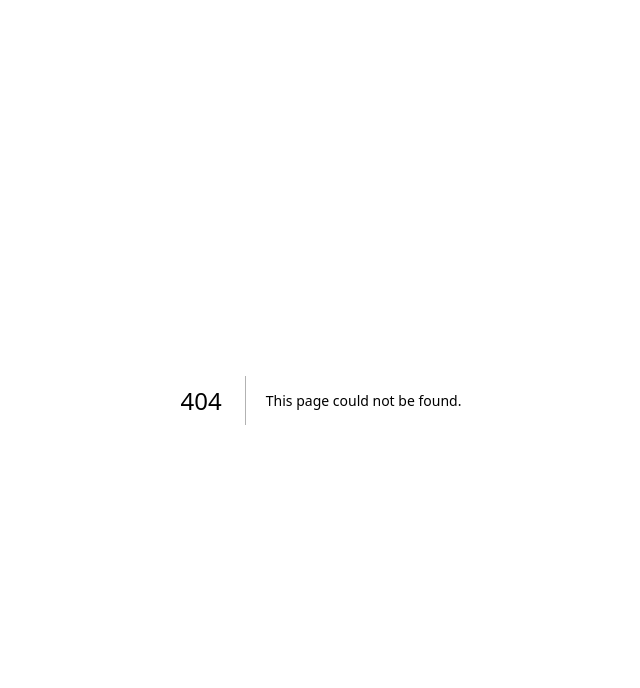
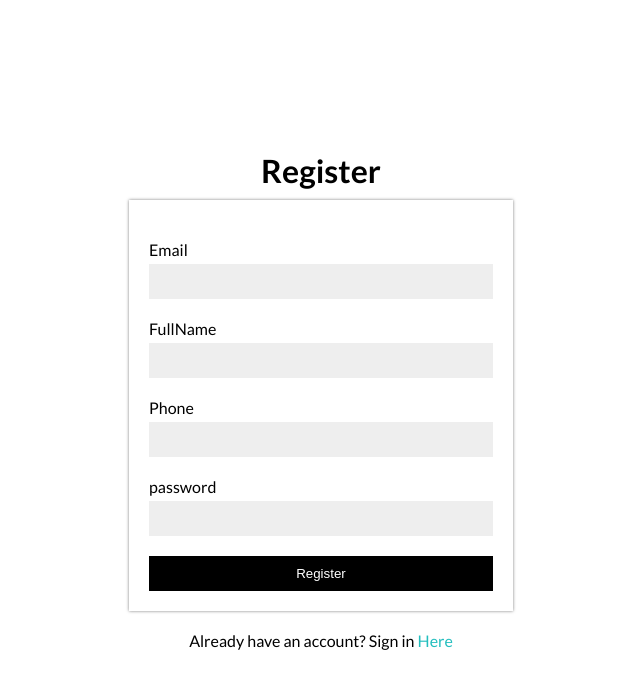
Before and after one commit to MohammadNawawi/Niori, a Next.js app: page /auth/register in a window 1280 px wide. Before the commit this address had no page. Shown: the top 688 px of the page, without its empty margins (319-959 px from the left). Built offline with nearby package versions, Linux system fonts and the light colour scheme.

Commit message:
feat : Setup firebase & Auth Register

```diff
--- a/package.json
+++ b/package.json
@@ -9,13 +9,17 @@
     "lint": "next lint"
   },
   "dependencies": {
+    "bcrypt": "^5.1.1",
+    "firebase": "^10.7.1",
     "next": "14.0.3",
     "react": "^18",
-    "react-dom": "^18"
+    "react-dom": "^18",
+    "sass": "^1.69.5"
   },
   "devDependencies": {
     "@testing-library/jest-dom": "^6.1.5",
     "@testing-library/react": "^14.1.2",
+    "@types/bcrypt": "^5.0.2",
     "@types/node": "^20",
     "@types/react": "^18",
     "@types/react-dom": "^18",
--- /dev/null
+++ b/src/components/views/auth/Register/Register.module.scss
@@ -0,0 +1,50 @@
+.register {
+  display: flex;
+  align-items: center;
+  justify-content: center;
+  flex-direction: column;
+  height: 100vh;
+  width: 100vw;
+  &__error {
+    color: red;
+    margin-bottom: 10px;
+  }
+  &__title {
+    font-size: 32px;
+    margin-bottom: 10px;
+  }
+
+  &__form {
+    width: 30%;
+    padding: 20px;
+    box-shadow: 0 0 3px rgba(0, 0, 0, 0.5);
+    margin-bottom: 20px;
+
+    &__item {
+      display: flex;
+      flex-direction: column;
+      margin: 20px 0;
+      &__input {
+        padding: 10px;
+        background-color: #eee;
+        margin-top: 5px;
+        border: none;
+        outline: none;
+      }
+    }
+    &__button {
+      background-color: #000;
+      color: #fff;
+      width: 100%;
+      padding: 10px;
+      border: none;
+      cursor: pointer;
+    }
+  }
+
+  &__link {
+    a {
+      color: #23bebe;
+    }
+  }
+}
--- /dev/null
+++ b/src/components/views/auth/Register/index.tsx
@@ -0,0 +1,92 @@
+import Link from "next/link";
+import styles from "./Register.module.scss";
+import { useRouter } from "next/router";
+import { FormEvent, useState } from "react";
+
+const RegisterView = () => {
+  const [isLoading, setIsLoading] = useState(false);
+  const [error, setError] = useState("");
+  const { push } = useRouter();
+  const handleSubmit = async (event: FormEvent<HTMLFormElement>) => {
+    event.preventDefault();
+    setIsLoading(true);
+    setError("");
+    const form = event.target as HTMLFormElement;
+    const data = {
+      email: form.email.value,
+      fullName: form.fullName.value,
+      phone: form.phone.value,
+      password: form.password.value,
+    };
+
+    const result = await fetch("/api/user/register", {
+      method: "POST",
+      headers: {
+        "Content-Type": "application/json",
+      },
+      body: JSON.stringify(data),
+    });
+
+    if (result.status === 200) {
+      form.reset();
+      setIsLoading(false);
+      push("/auth/login");
+    } else {
+      setIsLoading(false);
+      setError("Email already registered");
+    }
+  };
+  return (
+    <div className={styles.register}>
+      <h1 className={styles.register__title}>Register</h1>
+      {error && <p className={styles.register__error}>{error}</p>}
+      <div className={styles.register__form}>
+        <form onSubmit={handleSubmit}>
+          <div className={styles.register__form__item}>
+            <label htmlFor="email">Email</label>
+            <input
+              name="email"
+              id="email"
+              type="email"
+              className={styles.register__form__item__input}
+            />
+          </div>
+          <div className={styles.register__form__item}>
+            <label htmlFor="fullname">FullName</label>
+            <input
+              name="fullName"
+              id="fullName"
+              type="text"
+              className={styles.register__form__item__input}
+            />
+          </div>
+          <div className={styles.register__form__item}>
+            <label htmlFor="phone">Phone</label>
+            <input
+              name="phone"
+              id="phone"
+              type="tel"
+              className={styles.register__form__item__input}
+            />
+          </div>
+          <div className={styles.register__form__item}>
+            <label htmlFor="password">password</label>
+            <input
+              name="password"
+              id="password"
+              type="password"
+              className={styles.register__form__item__input}
+            />
+          </div>
+          <button type="submit" className={styles.register__form__button}>
+            {isLoading ? "Loading..." : "Register"}
+          </button>
+        </form>
+      </div>
+      <p className={styles.register__link}>
+        Already have an account? Sign in <Link href="/auth/login">Here</Link>
+      </p>
+    </div>
+  );
+};
+export default RegisterView;
--- /dev/null
+++ b/src/lib/firebase/init.ts
@@ -0,0 +1,18 @@
+// Import the functions you need from the SDKs you need
+import { initializeApp } from "firebase/app";
+// TODO: Add SDKs for Firebase products that you want to use
+// https://firebase.google.com/docs/web/setup#available-libraries
+
+// Your web app's Firebase configuration
+const firebaseConfig = {
+  apiKey: process.env.FIREBASE_API_KEY,
+  authDomain: process.env.FIREBASE_AUTH_DOMAIN,
+  projectId: process.env.FIREBASE_PROJECT_ID,
+  storageBucket: process.env.FIREBASE_STORAGE_BUCKET,
+  messagingSenderId: process.env.FIREBASE_MESSAGING_SENDER_ID,
+  appId: process.env.FIREBASE_APP_ID,
+};
+
+// Initialize Firebase
+const app = initializeApp(firebaseConfig);
+export default app;
--- /dev/null
+++ b/src/lib/firebase/service.ts
@@ -0,0 +1,68 @@
+import {
+  addDoc,
+  collection,
+  doc,
+  getDoc,
+  getDocs,
+  getFirestore,
+  query,
+  where,
+} from "firebase/firestore";
+import app from "./init";
+import bcrypt from "bcrypt";
+
+const firestore = getFirestore(app);
+
+export async function retrieveData(collectionName: string) {
+  const snapshot = await getDocs(collection(firestore, collectionName));
+  const data = snapshot.docs.map((doc) => ({
+    id: doc.id,
+    ...doc.data(),
+  }));
+  return data;
+}
+
+export async function retrieveDataById(collectionName: string, id: string) {
+  const snapshot = await getDoc(doc(firestore, collectionName, id));
+  const data = snapshot.data();
+  return data;
+}
+
+export async function signUp(
+  userData: {
+    email: string;
+    fullname: string;
+    phone: string;
+    password: string;
+    role?: string;
+  },
+  callback: Function
+) {
+  const q = query(
+    collection(firestore, "users"),
+    where("email", "==", userData.email)
+  );
+
+  const snapshot = await getDocs(q);
+  const data = snapshot.docs.map((doc) => ({
+    id: doc.id,
+    ...doc.data(),
+  }));
+
+  if (data.length > 0) {
+    callback(false);
+  } else {
+    if (!userData.role) {
+      userData.role = "member";
+    }
+    userData.password = await bcrypt.hash(userData.password, 10);
+    await addDoc(collection(firestore, "users"), userData)
+      .then((res) => {
+        callback(true);
+      })
+      .catch((error) => {
+        callback(false);
+        console.log(error);
+      });
+  }
+}
--- a/src/pages/_app.tsx
+++ b/src/pages/_app.tsx
@@ -1,6 +1,15 @@
-import '@/styles/globals.css'
-import type { AppProps } from 'next/app'
+import "@/styles/globals.css";
+import type { AppProps } from "next/app";
+import { Lato } from "next/font/google";
 
+const lato = Lato({
+  subsets: ["latin"],
+  weight: ["100", "300", "400", "700", "900"],
+});
 export default function App({ Component, pageProps }: AppProps) {
-  return <Component {...pageProps} />
+  return (
+    <div className={lato.className}>
+      <Component {...pageProps} />;
+    </div>
+  );
 }
--- /dev/null
+++ b/src/pages/api/user/register.ts
@@ -0,0 +1,25 @@
+import type { NextApiRequest, NextApiResponse } from "next";
+import { signUp } from "@/lib/firebase/service";
+
+export default async function handler(
+  req: NextApiRequest,
+  res: NextApiResponse
+) {
+  if (req.method === "POST") {
+    await signUp(req.body, (status: boolean) => {
+      if (status) {
+        res
+          .status(200)
+          .json({ status: true, statusCode: 200, message: "Register success" });
+      } else {
+        res
+          .status(400)
+          .json({ status: false, statusCode: 400, message: "Register Failed" });
+      }
+    });
+  } else {
+    res
+      .status(405)
+      .json({ status: false, statusCode: 405, message: "Method not allowed" });
+  }
+}
--- /dev/null
+++ b/src/pages/auth/register.tsx
@@ -0,0 +1,11 @@
+import RegisterView from "@/components/views/auth/Register";
+
+const RegisterPage = () => {
+  return (
+    <>
+      <RegisterView />
+    </>
+  );
+};
+
+export default RegisterPage;
--- a/src/styles/globals.css
+++ b/src/styles/globals.css
@@ -1,78 +1,3 @@
-:root {
-  --max-width: 1100px;
-  --border-radius: 12px;
-  --font-mono: ui-monospace, Menlo, Monaco, 'Cascadia Mono', 'Segoe UI Mono',
-    'Roboto Mono', 'Oxygen Mono', 'Ubuntu Monospace', 'Source Code Pro',
-    'Fira Mono', 'Droid Sans Mono', 'Courier New', monospace;
-
-  --foreground-rgb: 0, 0, 0;
-  --background-start-rgb: 214, 219, 220;
-  --background-end-rgb: 255, 255, 255;
-
-  --primary-glow: conic-gradient(
-    from 180deg at 50% 50%,
-    #16abff33 0deg,
-    #0885ff33 55deg,
-    #54d6ff33 120deg,
-    #0071ff33 160deg,
-    transparent 360deg
-  );
-  --secondary-glow: radial-gradient(
-    rgba(255, 255, 255, 1),
-    rgba(255, 255, 255, 0)
-  );
-
-  --tile-start-rgb: 239, 245, 249;
-  --tile-end-rgb: 228, 232, 233;
-  --tile-border: conic-gradient(
-    #00000080,
-    #00000040,
-    #00000030,
-    #00000020,
-    #00000010,
-    #00000010,
-    #00000080
-  );
-
-  --callout-rgb: 238, 240, 241;
-  --callout-border-rgb: 172, 175, 176;
-  --card-rgb: 180, 185, 188;
-  --card-border-rgb: 131, 134, 135;
-}
-
-@media (prefers-color-scheme: dark) {
-  :root {
-    --foreground-rgb: 255, 255, 255;
-    --background-start-rgb: 0, 0, 0;
-    --background-end-rgb: 0, 0, 0;
-
-    --primary-glow: radial-gradient(rgba(1, 65, 255, 0.4), rgba(1, 65, 255, 0));
-    --secondary-glow: linear-gradient(
-      to bottom right,
-      rgba(1, 65, 255, 0),
-      rgba(1, 65, 255, 0),
-      rgba(1, 65, 255, 0.3)
-    );
-
-    --tile-start-rgb: 2, 13, 46;
-    --tile-end-rgb: 2, 5, 19;
-    --tile-border: conic-gradient(
-      #ffffff80,
-      #ffffff40,
-      #ffffff30,
-      #ffffff20,
-      #ffffff10,
-      #ffffff10,
-      #ffffff80
-    );
-
-    --callout-rgb: 20, 20, 20;
-    --callout-border-rgb: 108, 108, 108;
-    --card-rgb: 100, 100, 100;
-    --card-border-rgb: 200, 200, 200;
-  }
-}
-
 * {
   box-sizing: border-box;
   padding: 0;
@@ -85,23 +10,7 @@
   overflow-x: hidden;
 }
 
-body {
-  color: rgb(var(--foreground-rgb));
-  background: linear-gradient(
-      to bottom,
-      transparent,
-      rgb(var(--background-end-rgb))
-    )
-    rgb(var(--background-start-rgb));
-}
-
 a {
   color: inherit;
   text-decoration: none;
 }
-
-@media (prefers-color-scheme: dark) {
-  html {
-    color-scheme: dark;
-  }
-}
```
Also changed, not shown: src/pages/auth/login.tsx (added, +9 -0 lines), 1 other file (tests, documents, lock files or other folders).
